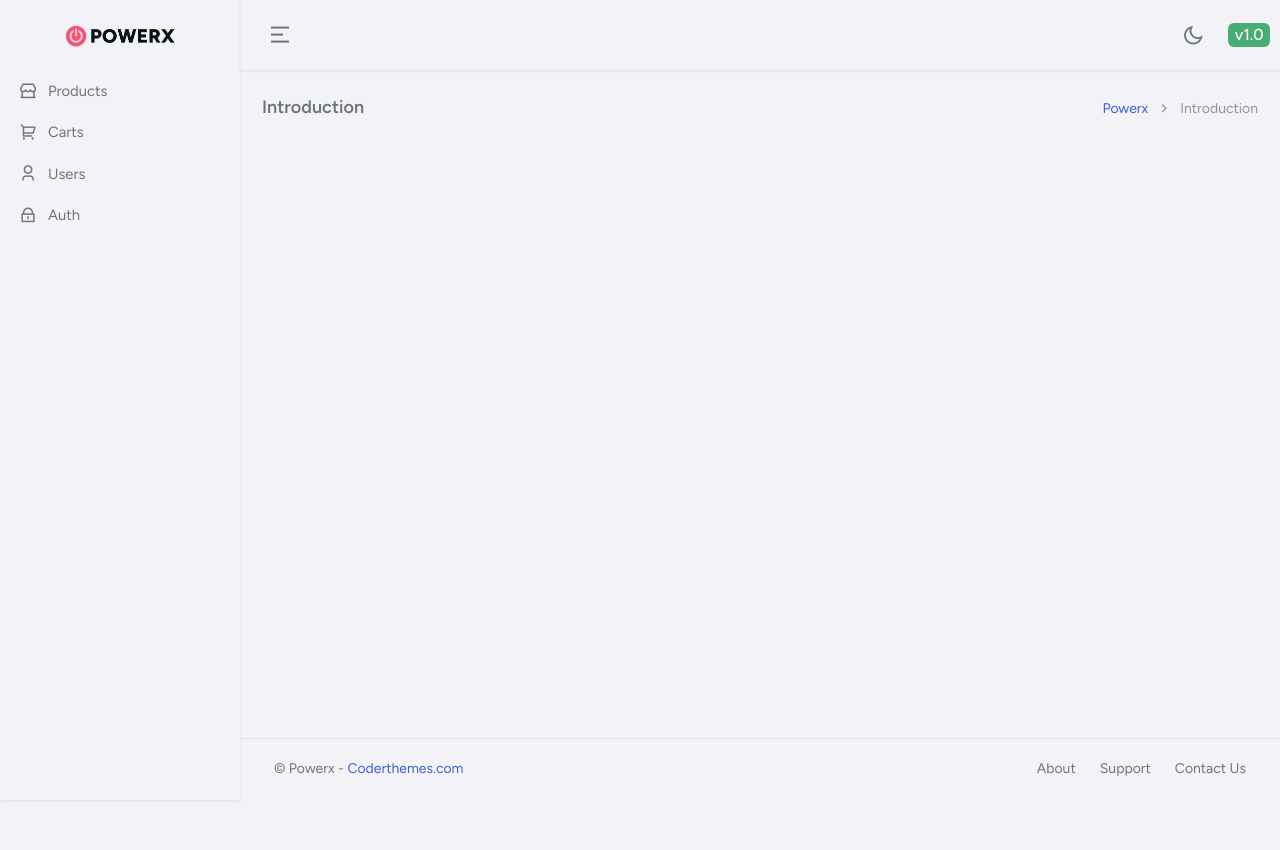
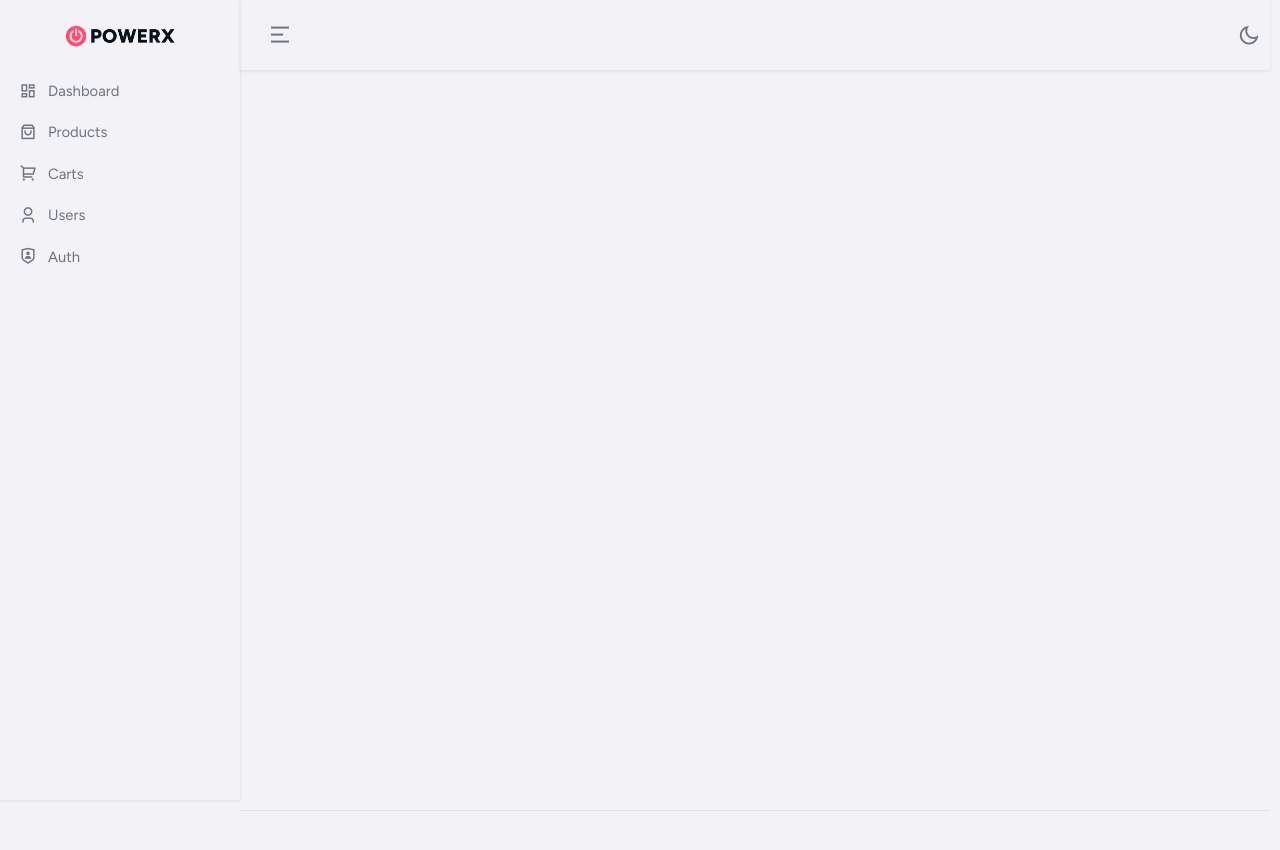
Before and after one commit to iamhns7/Dashboard-Template, a React (Vite) app: page / in a window 1280 px wide. Shown: the top 850 px of the page. Before the commit the page ends 800 px from the top, so only its background shows below. Built offline with nearby package versions, Linux system fonts and the light colour scheme.

Commit message:
Update DashboardLayout and react routing

```diff
--- a/src/App.tsx
+++ b/src/App.tsx
@@ -1,20 +1,10 @@
-import { BrowserRouter as Router, Routes, Route } from "react-router-dom";
-import DashboardLayout from "./layouts/DashboardLayout";
-
-
+import { BrowserRouter as Router } from "react-router-dom";
+import AppNavigation from "./navigation/AppNavigation";
 
 function App() {
   return (
-      <Router>
-        <DashboardLayout/>
-
-          <Routes>
-                <Route path="/products" />
-                <Route path="/carts"  />
-                <Route path="/users"/>
-                <Route path="/auth"/>
-          </Routes>
-
+    <Router>
+      <AppNavigation />
     </Router>
   );
 }
--- /dev/null
+++ b/src/components/Footer.tsx
@@ -0,0 +1,29 @@
+const Footer = () => {
+  return (
+    <div className="content-page">
+      <div className="content">
+        <div className="container-fluid">
+
+        </div>
+      </div>
+
+      {/* Footer */}
+      <footer className="footer">
+        <div className="container-fluid">
+          <div className="row">
+            <div className="col-md-6">
+
+            </div>
+            <div className="col-md-6">
+              <div className="text-md-end footer-links d-none d-md-block">
+
+              </div>
+            </div>
+          </div>
+        </div>
+      </footer>
+    </div>
+  );
+};
+
+export default Footer;
--- a/src/components/Navbar.tsx
+++ b/src/components/Navbar.tsx
@@ -43,9 +43,7 @@ const Navbar = () => {
             </div>
           </li>
 
-          <li className="nav-link">
-            <span className="badge bg-success fs-16">v1.0</span>
-          </li>
+
         </ul>
       </div>
     </div>
--- a/src/components/Sidebar.tsx
+++ b/src/components/Sidebar.tsx
@@ -8,12 +8,14 @@ import type { SidebarProps } from "../interfaces/SidebarInterfaces";
 
 
 const Sidebar: React.FC<SidebarProps> = ({ darkMode }) => {
-  const menuItems = [
-    { title: "Products", icon: "ri-store-2-line", path: "/" },
-    { title: "Carts", icon: "ri-shopping-cart-2-line", path: "/carts" },
-    { title: "Users", icon: "ri-user-3-line", path: "/users" },
-    { title: "Auth", icon: "ri-lock-line", path: "/auth" },
-  ];
+ const menuItems = [
+  { title: "Dashboard", icon: "ri-dashboard-line", path: "/" },
+  { title: "Products", icon: "ri-shopping-bag-3-line", path: "/products" },
+  { title: "Carts", icon: "ri-shopping-cart-2-line", path: "/carts" },
+  { title: "Users", icon: "ri-user-3-line", path: "/users" },
+  { title: "Auth", icon: "ri-shield-user-line", path: "/auth" },
+];
+
 
   return (
     <div className={`leftside-menu ${darkMode ? "dark" : "light"}`}>
@@ -68,16 +70,7 @@ const Sidebar: React.FC<SidebarProps> = ({ darkMode }) => {
           ))}
         </ul>
 
-        {/* Help Box */}
-        <div className="help-box text-center d-none">
-          <button className="float-end close-btn">
-            <i className="mdi mdi-close" />
-          </button>
-          <img src="/assets/images/svg/help-icon.svg" height={90} alt="Helper Icon" />
-          <h5 className="mt-3">Unlimited Access</h5>
-          <p className="mb-3">Upgrade to plan to get access to unlimited reports</p>
-          <button className="btn btn-secondary btn-sm">Buy Now</button>
-        </div>
+
       </div>
     </div>
   );
--- a/src/layouts/DashboardLayout.tsx
+++ b/src/layouts/DashboardLayout.tsx
@@ -1,20 +1,28 @@
+import { Outlet } from "react-router-dom";
 import Navbar from "../components/Navbar";
 import Sidebar from "../components/Sidebar";
-import Products from "../pages/Products";
-
-
+import Footer from "../components/Footer";
 
 const DashboardLayout = () => {
   return (
-    <>
+    <div className="container-fluid">
+      <div className="row">
+        {/* Sidebar */}
+        <div className="col-auto p-0">
+          <Sidebar darkMode={false} />
+        </div>
 
-      <Navbar/>
-      <Sidebar darkMode={false}/>
-      <Products />
-
-
-
-    </>
+        {/* Main content */}
+        <div className="col ps-md-0">
+          <Navbar />
+          <main className="p-4">
+            <Outlet />
+          </main>
+          <Footer />
+        </div>
+      </div>
+    </div>
   );
 };
-export default DashboardLayout
+
+export default DashboardLayout;
--- /dev/null
+++ b/src/navigation/AppNavigation.tsx
@@ -0,0 +1,26 @@
+import { Route, Routes } from "react-router-dom";
+import DashboardLayout from "../layouts/DashboardLayout";
+import Dashboard from "../pages/Dashboard";
+import Products from "../pages/Products";
+import Carts from "../pages/Carts";
+import Users from "../pages/Users";
+import Auth from "../pages/Auth";
+
+
+
+const AppNavigation = () => {
+  return (
+    <Routes>
+      <Route element={<DashboardLayout />}>
+        <Route path="/" element={<Dashboard />} />
+        <Route path="/products" element={<Products />} />
+        <Route path="/carts" element={<Carts />} />
+        <Route path="/users" element={<Users />} />
+        <Route path="/auth" element={<Auth />} />
+
+      </Route>
+    </Routes>
+  );
+};
+
+export default AppNavigation;
--- /dev/null
+++ b/src/pages/Dashboard.tsx
@@ -0,0 +1,7 @@
+const Dashboard = () => {
+    return(
+        <>
+        </>
+    )
+}
+export default Dashboard;
--- a/src/pages/Products.tsx
+++ b/src/pages/Products.tsx
@@ -1,50 +1,9 @@
 
 const Products = () => {
   return (
-    <div className="content-page">
-      <div className="content">
-        <div className="container-fluid">
-          {/* Start page title */}
-          <div className="row">
-            <div className="col-12">
-              <div className="page-title-box">
-                <div className="page-title-right">
-                  <ol className="breadcrumb m-0">
-                    <li className="breadcrumb-item">
-                      <a href="#">Powerx</a>
-                    </li>
-                    <li className="breadcrumb-item active">Introduction</li>
-                  </ol>
-                </div>
-                <h4 className="page-title">Introduction</h4>
-              </div>
-            </div>
-          </div>
+  <>
 
-
-
-
-        </div>
-      </div>
-
-      {/* Footer */}
-      <footer className="footer">
-        <div className="container-fluid">
-          <div className="row">
-            <div className="col-md-6">
-              © Powerx - <a href="https://coderthemes.com/" target="_blank">Coderthemes.com</a>
-            </div>
-            <div className="col-md-6">
-              <div className="text-md-end footer-links d-none d-md-block">
-                <a href="#">About</a>
-                <a href="#">Support</a>
-                <a href="#">Contact Us</a>
-              </div>
-            </div>
-          </div>
-        </div>
-      </footer>
-    </div>
+  </>
   );
 };
 
```
Also changed, not shown: src/pages/Auth.tsx (+7 -0 lines), src/pages/Carts.tsx (+7 -0 lines), src/pages/Users.tsx (+9 -0 lines).
